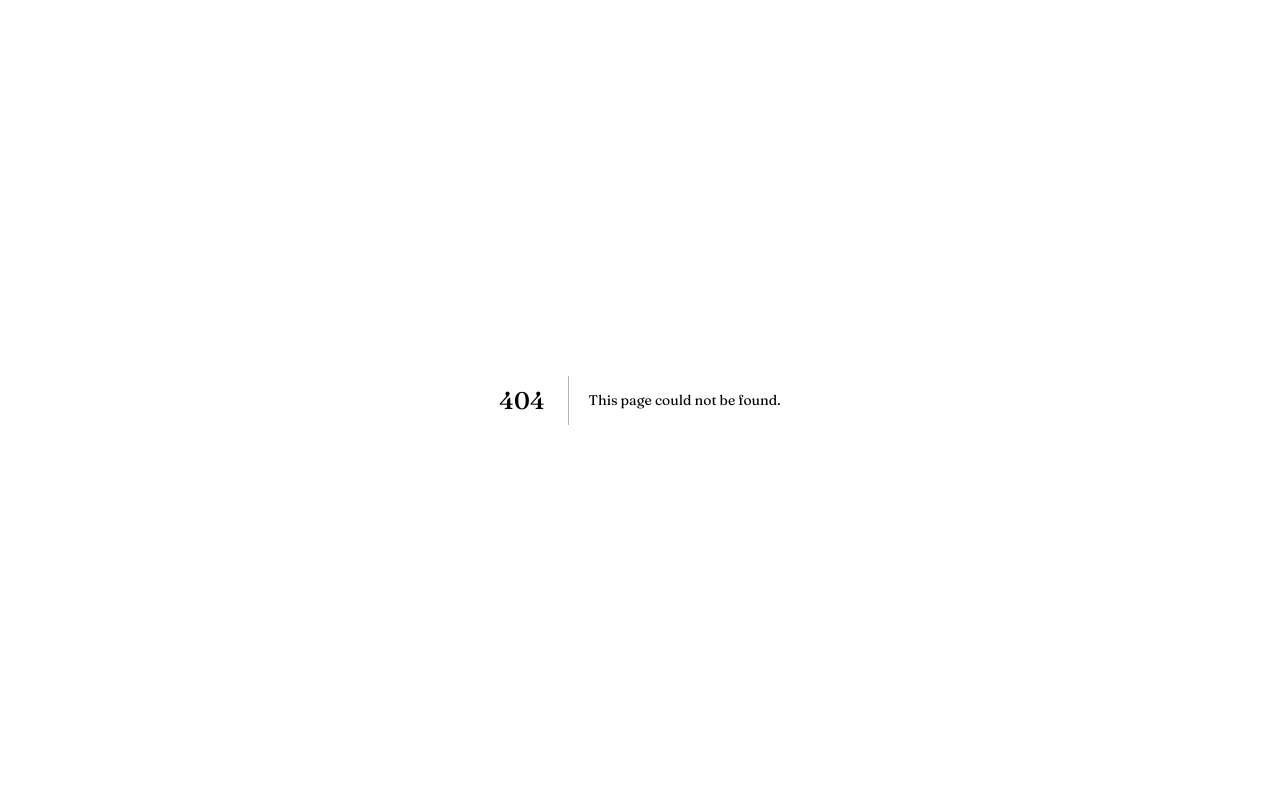
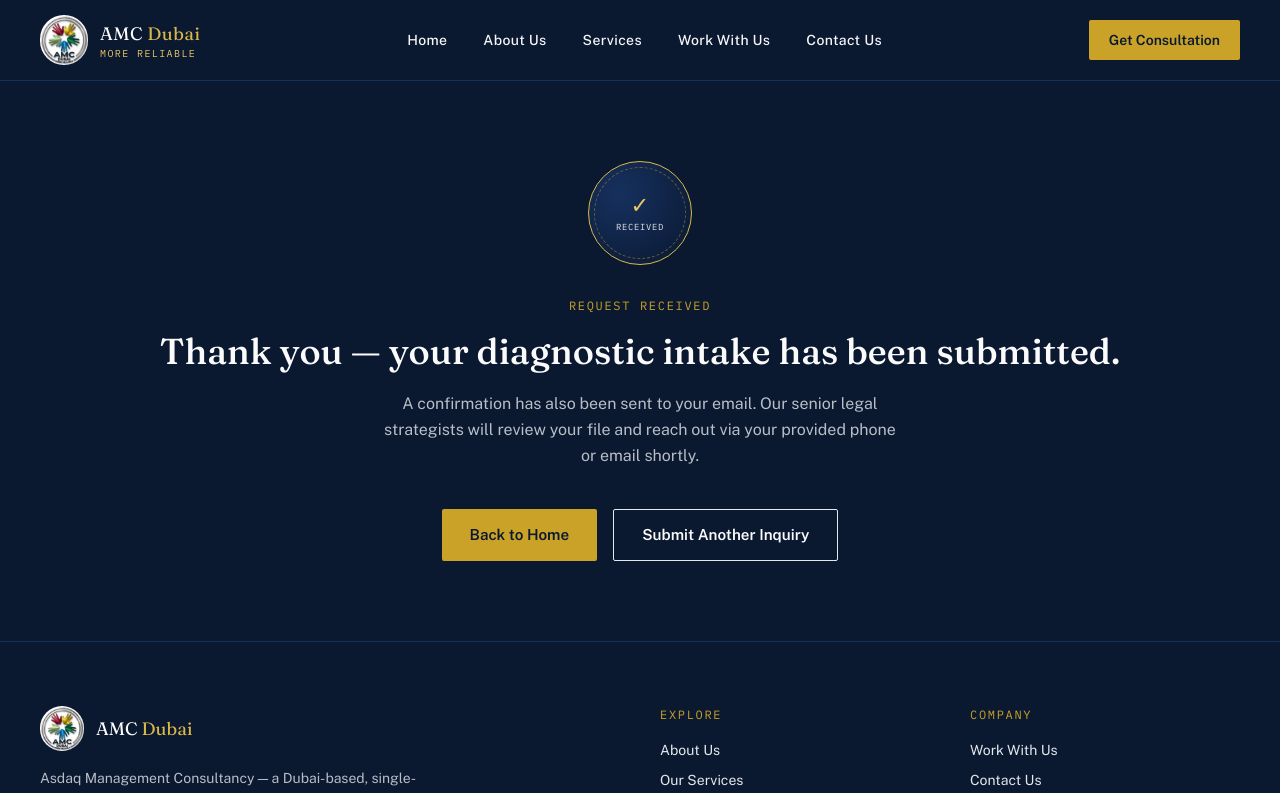
Before and after one commit to Raihanhn/amc, a Next.js app: page /thank-you in a window 1280 px wide. Before the commit this address had no page. Shown: the top 793 px of the page. Built offline with nearby package versions, Linux system fonts and the light colour scheme.

Commit message:
dedicated thank you page created

```diff
--- /dev/null
+++ b/pages/thank-you.js
@@ -0,0 +1,40 @@
+// pages/thank-you.js
+import Layout from "@/components/Layout";
+import Button from "@/components/Button";
+
+export default function ThankYou() {
+  return (
+    <Layout
+      title="Thank You"
+      description="Your AMC Dubai diagnostic intake has been received."
+    >
+      <section className="bg-navy-950 min-h-[70vh] flex items-center">
+        <div className="container-page py-20 text-center max-w-2xl mx-auto">
+          <div className="seal mx-auto mb-8">
+            <span className="seal-num">✓</span>
+            <span className="seal-label">Received</span>
+          </div>
+
+          <p className="eyebrow mb-4">Request Received</p>
+          <h1 className="text-3xl md:text-4xl text-platinum-50 font-medium mb-5">
+            Thank you — your diagnostic intake has been submitted.
+          </h1>
+          <p className="text-platinum-200/80 leading-relaxed max-w-lg mx-auto">
+            A confirmation has also been sent to your email. Our senior legal
+            strategists will review your file and reach out via your provided
+            phone or email shortly.
+          </p>
+
+          <div className="mt-10 flex flex-wrap justify-center gap-4">
+            <Button href="/" variant="gold">
+              Back to Home
+            </Button>
+            <Button href="/contact-us" variant="outline">
+              Submit Another Inquiry
+            </Button>
+          </div>
+        </div>
+      </section>
+    </Layout>
+  );
+}
```
